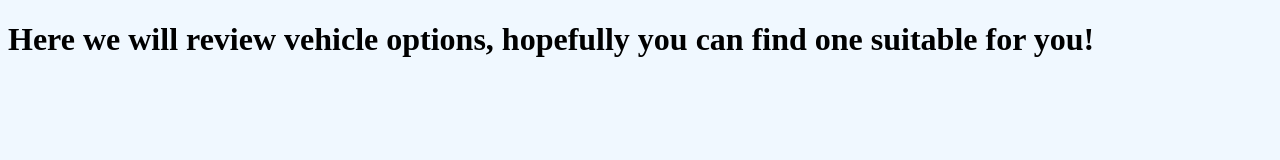
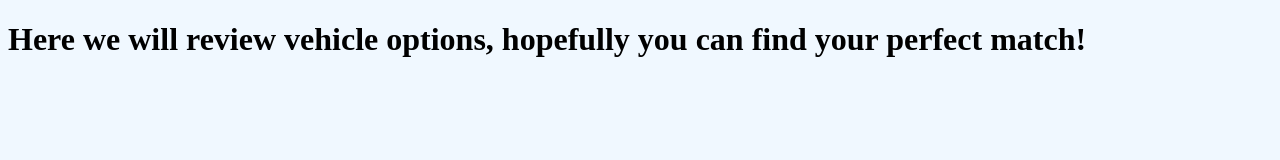
Before and after one commit to atotheb87/CarComparison, a plain HTML site: page index.html in a window 1280 px wide. Drawn offline with Linux system fonts and the light colour scheme.

Commit message:
Minor change 1

```diff
--- a/index.html
+++ b/index.html
@@ -8,7 +8,7 @@
     <link rel="stylesheet" href="site.css">
 </head>
 <body>
-    <h1>Here we will review vehicle options, hopefully you can find one suitable for you!</h1>
+    <h1>Here we will review vehicle options, hopefully you can find your perfect match!</h1>
 
 </body>
 </html>
--- a/site.css
+++ b/site.css
@@ -1,3 +1,4 @@
 body {
     background-color: aliceblue;
+    font: arial, sans-serif;
 }
```
